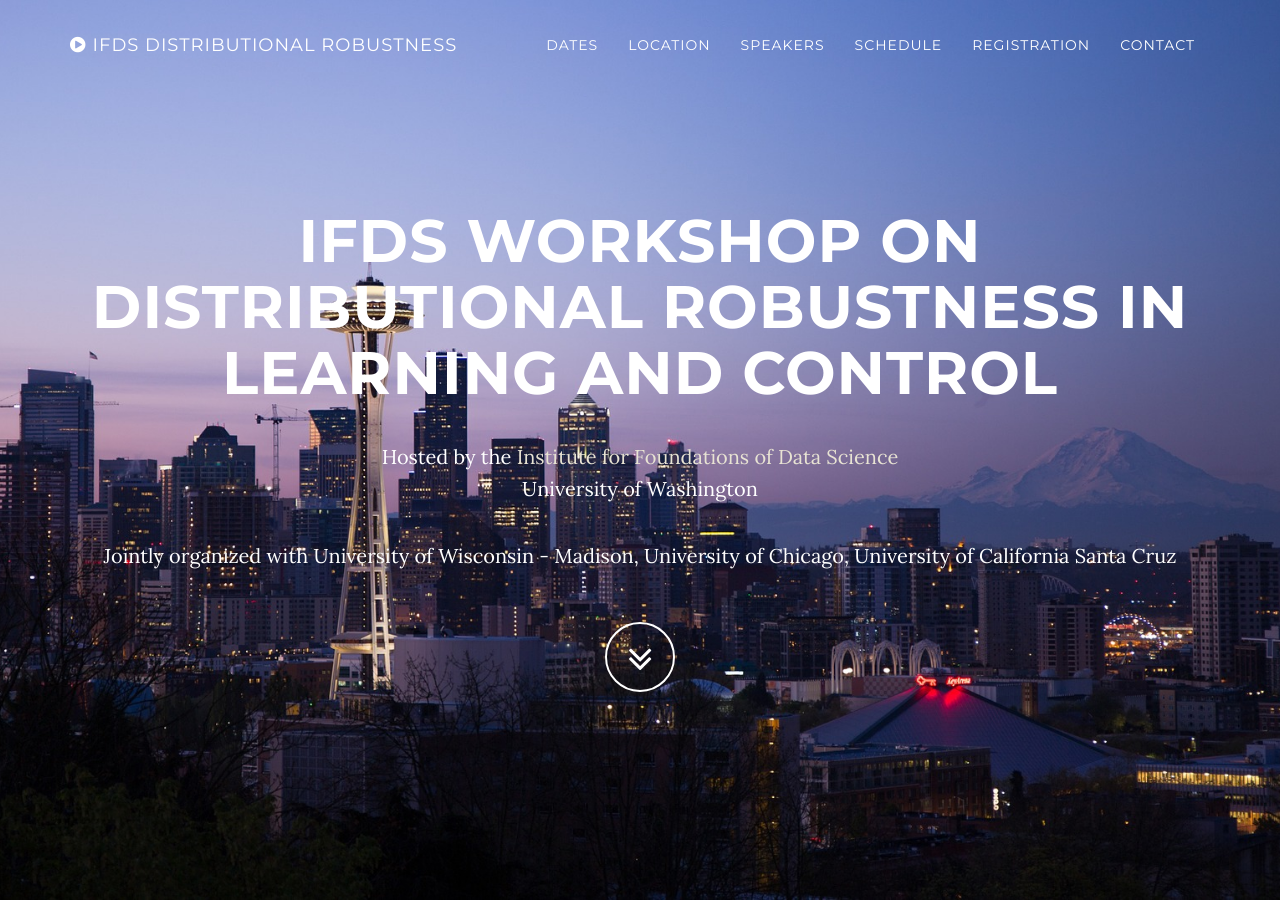
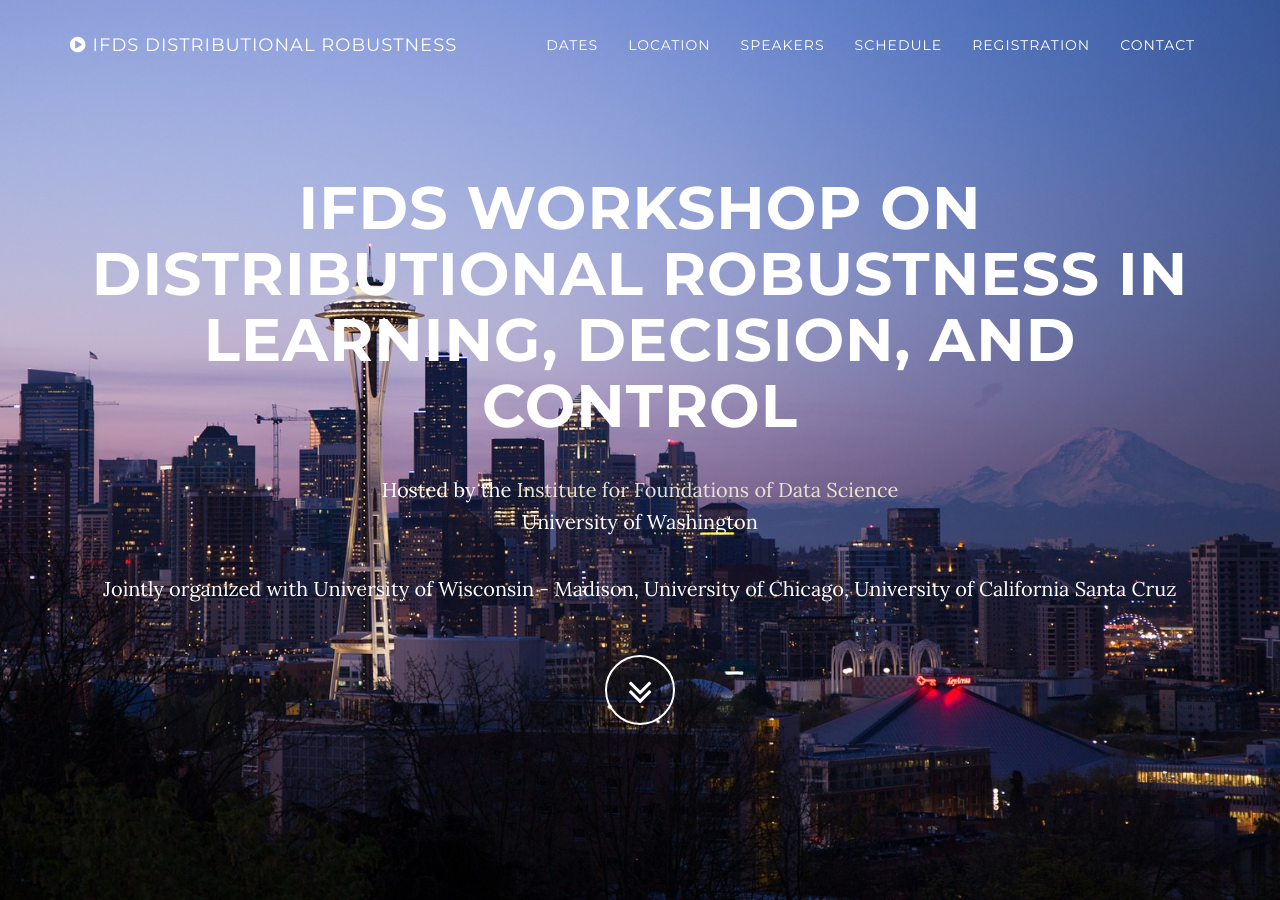
Before and after one commit to kgjamieson/ifds-workshop-2025, a Jekyll site: the page built from index.html, in a window 1280 px wide and 900 px high. Built offline with Jekyll 4.4.1, drawn with Linux system fonts in a browser that asks for light colours; grey boxes are pictures that could not be loaded.

Commit message:
Update header.html

```diff
--- a/_includes/header.html
+++ b/_includes/header.html
@@ -4,7 +4,7 @@
             <div class="container text-center">
                 <div class="row">
                     <div class="col-md-12">
-                        <h3 class="brand-heading">IFDS Workshop on Distributional Robustness in Learning and Control</h3>
+                        <h3 class="brand-heading">IFDS Workshop on Distributional Robustness in Learning, Decision, and Control</h3>
 
                         <p> Hosted by the <a href="https://ifds.info//">Institute for Foundations of Data Science</a> <br> University of Washington</p>
 
```
